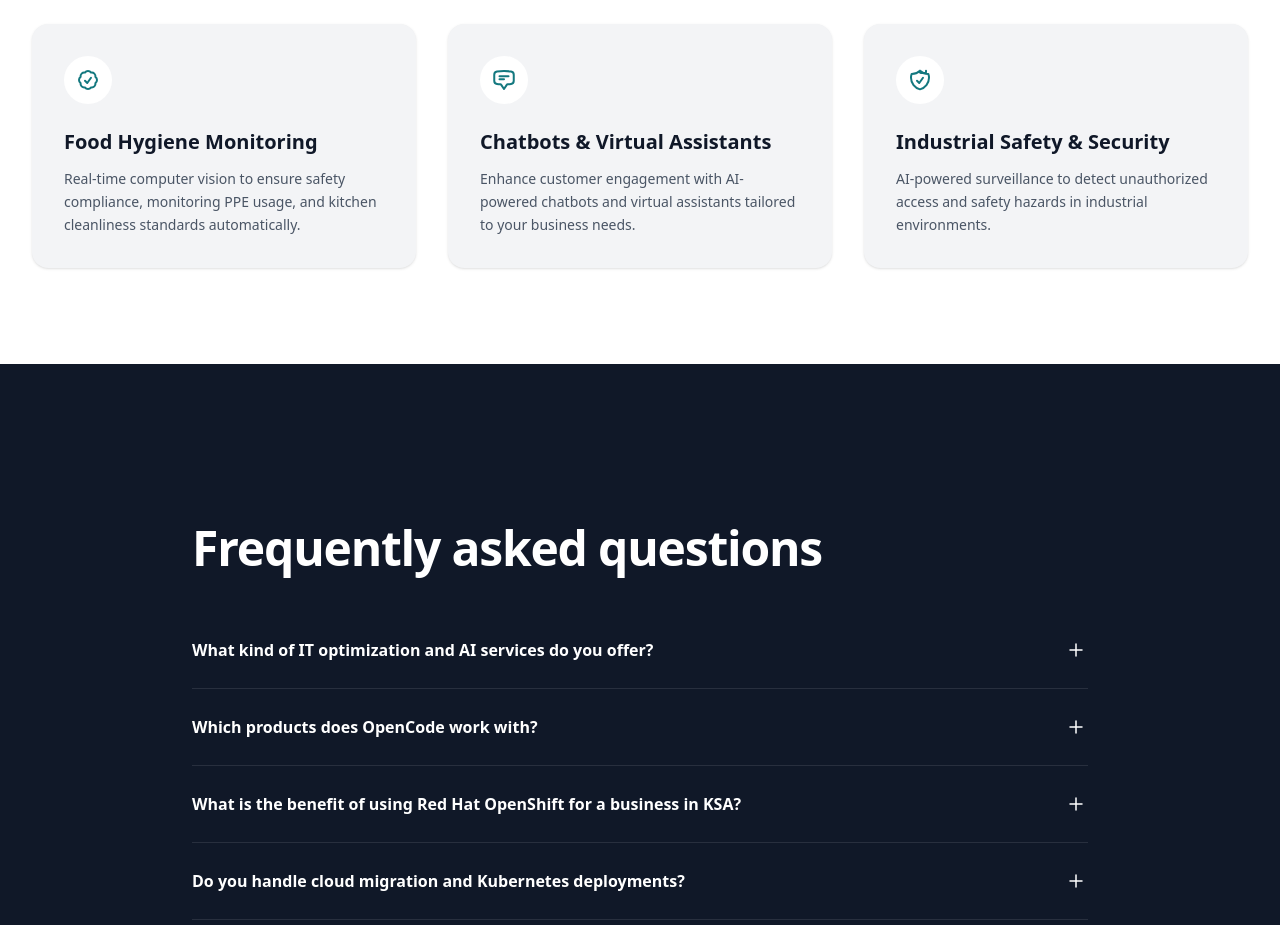
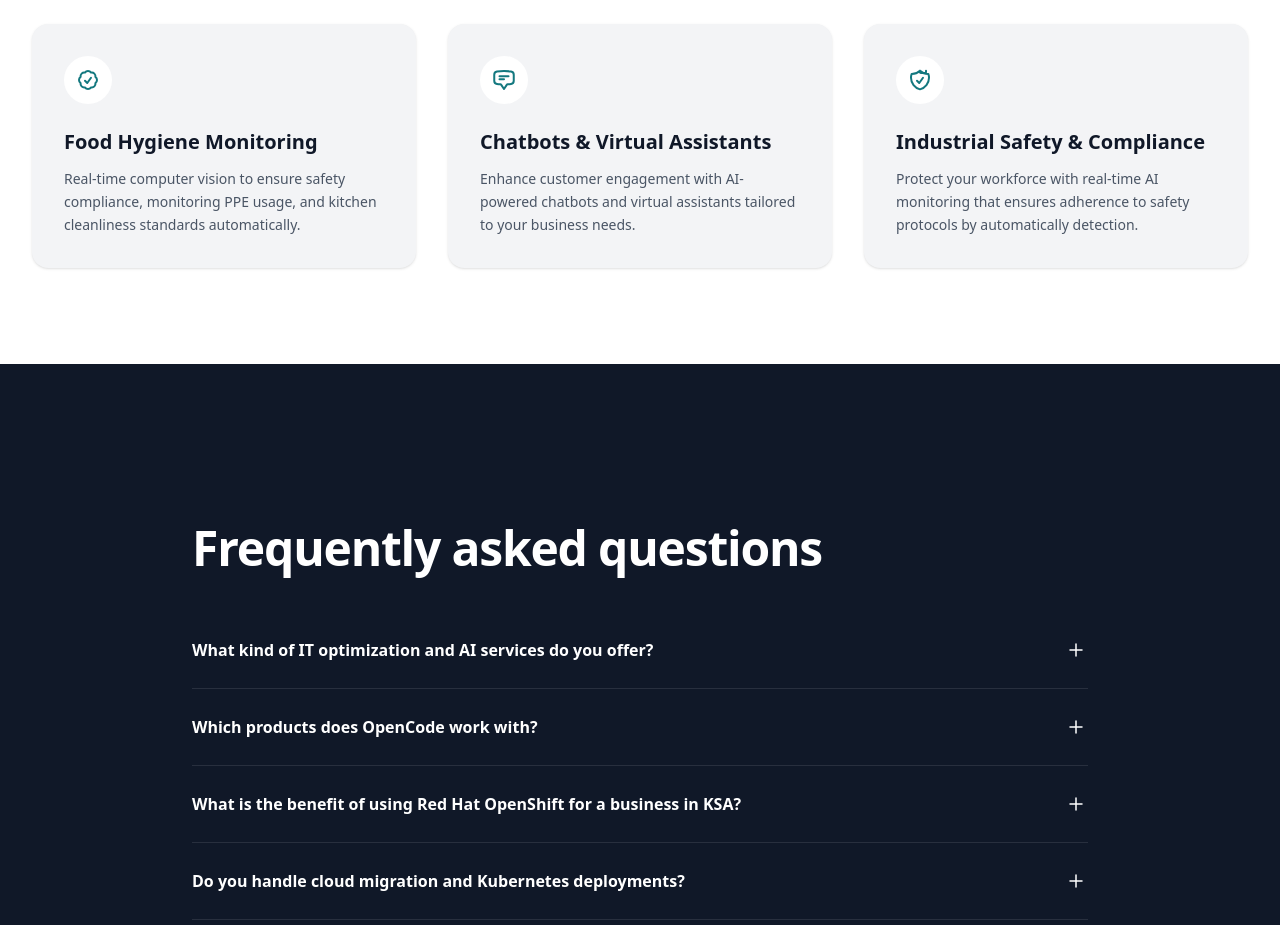
Before and after one commit to amaa1981/web, a Next.js app: page / in a window 1280 px wide. Shown: the part 1820-2745 px from the top of the page. Built offline with nearby package versions, Linux system fonts and the light colour scheme; no server answers.

Commit message:
Changed the Safety

```diff
--- a/src/components/sections/AISolutions.tsx
+++ b/src/components/sections/AISolutions.tsx
@@ -29,8 +29,8 @@ const features: Feature[] = [
     ),
   },
   {
-    name: "Industrial Safety & Security",
-    description: "AI-powered surveillance to detect unauthorized access and safety hazards in industrial environments.",
+    name: "Industrial Safety & Compliance",
+    description: "Protect your workforce with real-time AI monitoring that ensures adherence to safety protocols by automatically detection.",
     icon: (
       <svg xmlns="http://www.w3.org/2000/svg" fill="none" viewBox="0 0 24 24" strokeWidth="2" className="size-6">
         <path style={{ stroke: '#13787F' }} strokeLinecap="round" strokeLinejoin="round" d="M9 12.75 11.25 15 15 9.75m-3-7.036A11.959 11.959 0 0 1 3.598 6 11.99 11.99 0 0 0 3 9.749c0 5.592 3.824 10.29 9 11.623 5.176-1.332 9-6.03 9-11.622 0-1.31-.21-2.571-.598-3.751h-.152c-3.196 0-6.1-1.248-8.25-3.286Zm0 0v1.5c0 .414.336.75.75.75h4.5a.75.75 0 0 0 .75-.75v-1.5" />
```
